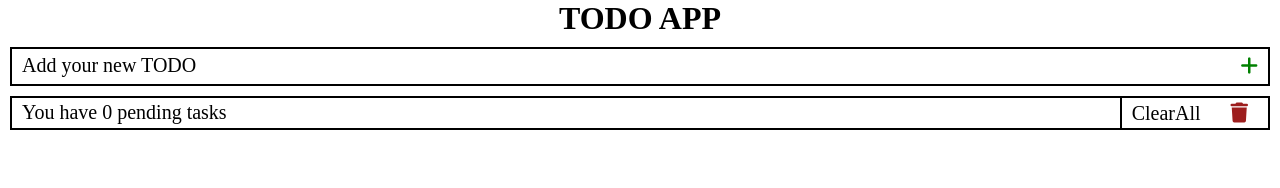
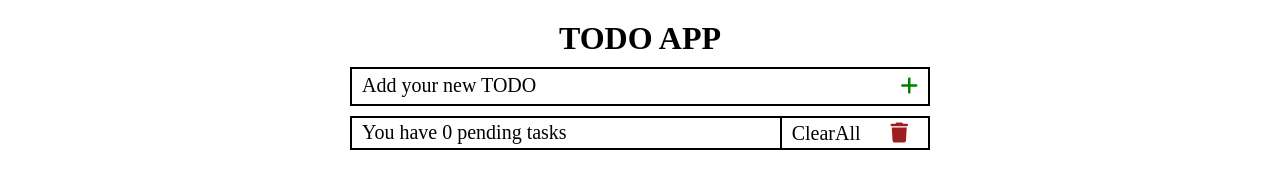
Before and after one commit to rohithgoje21/TODO, a plain HTML site: page index.html in a window 1280 px wide. Drawn offline with Linux system fonts and the light colour scheme.

Commit message:
added responsiveness

```diff
--- a/style.css
+++ b/style.css
@@ -64,7 +64,16 @@ h1 {
 
 .container div i {
     font-size: large;
-    padding-left: 5px;
     color: red;
     cursor: pointer;
 }
+
+body{
+    padding: 20px;
+}
+
+@media (min-width: 1024px) {
+    body {
+        margin:0 25%;
+    }
+}
```
